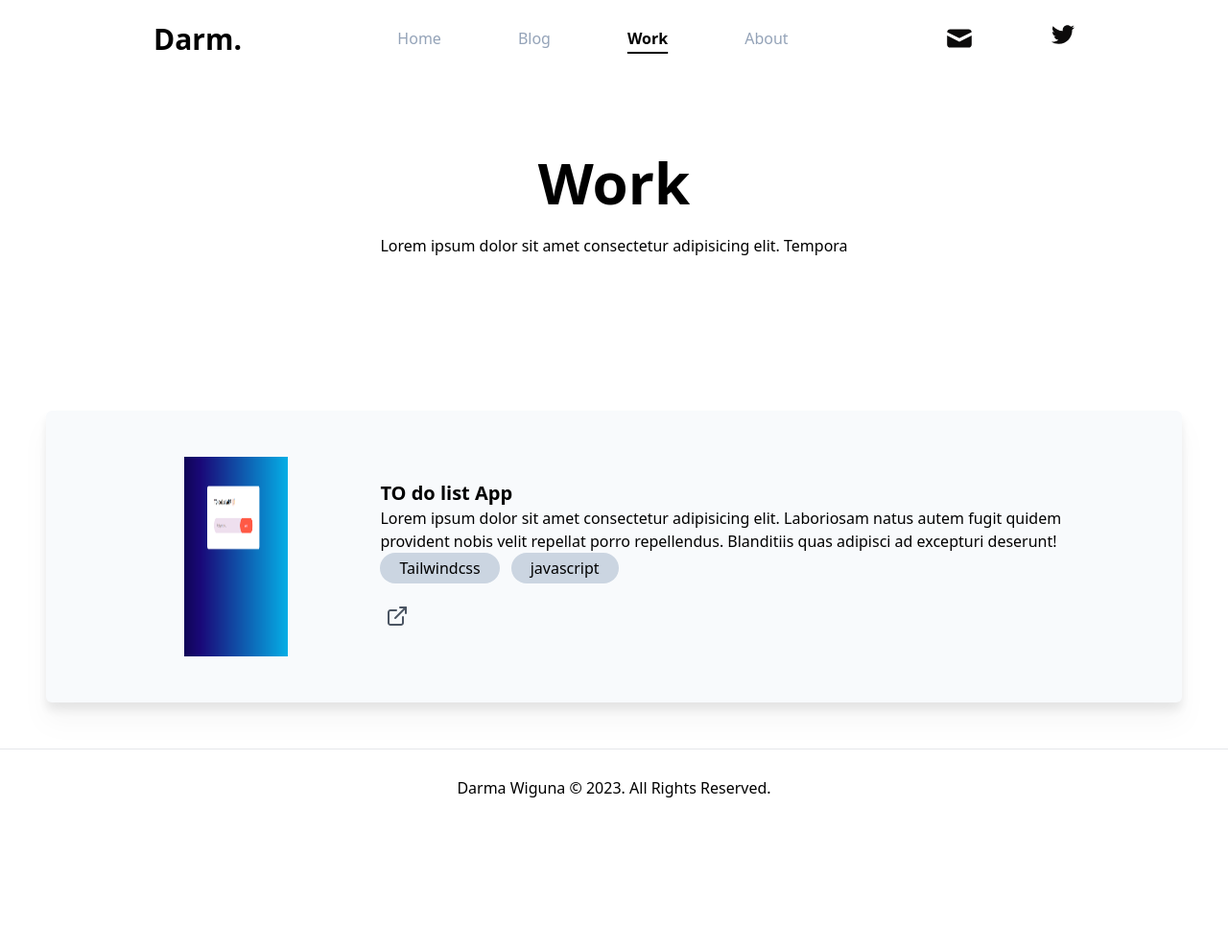
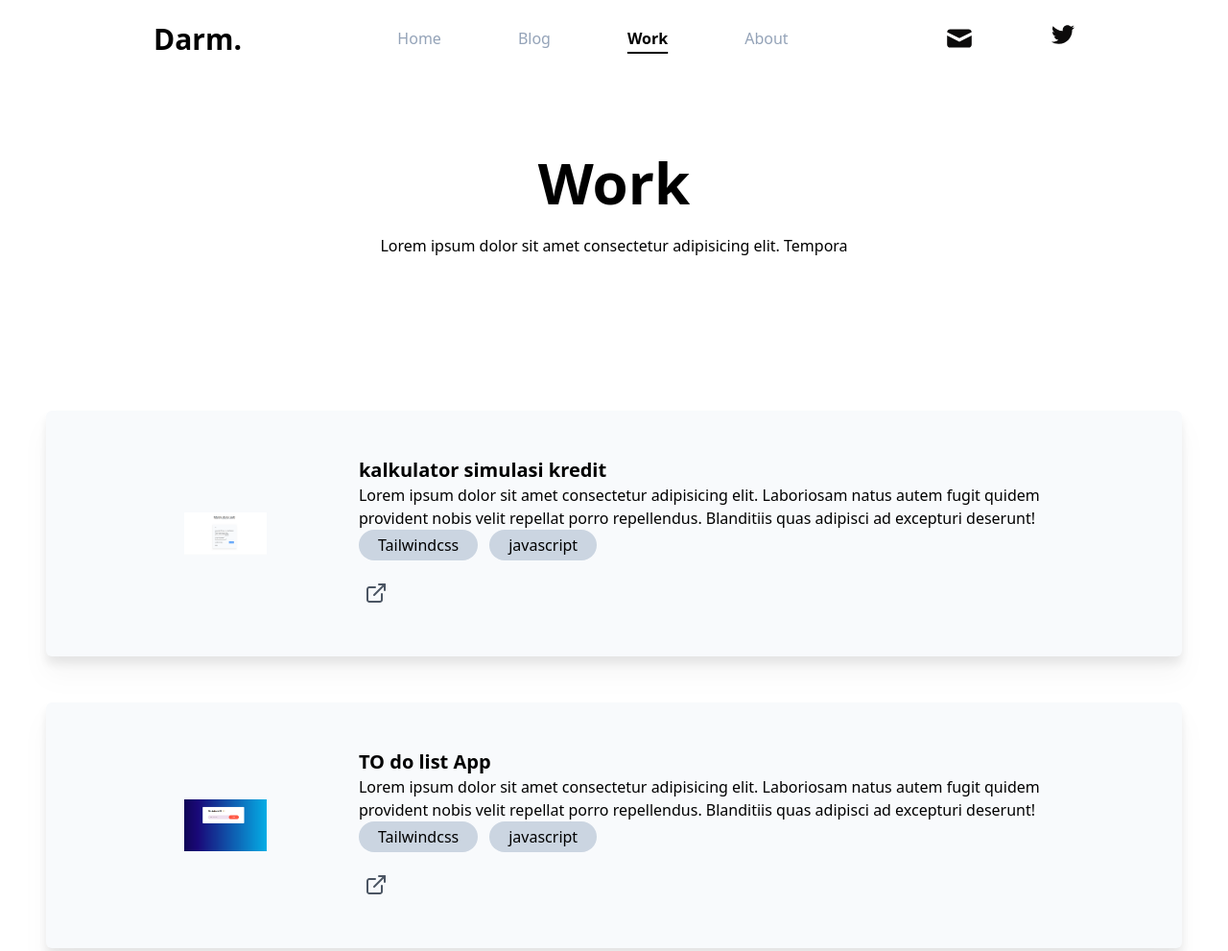
Before and after one commit to darmawguna/PortfolioWEB, a website: page work.html in a window 1280 px wide. Shown: the top 991 px of the page at 96% size. Before the commit the page ends 861 px from the top, so only its background shows below. Drawn offline with Linux system fonts and the light colour scheme.

Commit message:
menambahkan project baru ke page

```diff
--- a/work.html
+++ b/work.html
@@ -48,7 +48,33 @@
         class="flex justify-center items-center px-12 bg-slate-50 rounded-md m-12 drop-shadow-xl"
       >
         <div class="p-12 ml-12">
-          <img class="h-52 w-52" src="./src/img/todolist.png" alt="" />
+          <img class="w-40 " src="./src/img/kalkulator-app.png" alt="" />
+        </div>
+        <div class="p-12 flex flex-col justify-start items-start">
+          <h3 class="text-xl font-semibold">kalkulator simulasi kredit</h3>
+          <p>
+            Lorem ipsum dolor sit amet consectetur adipisicing elit. Laboriosam
+            natus autem fugit quidem provident nobis velit repellat porro
+            repellendus. Blanditiis quas adipisci ad excepturi deserunt!
+          </p>
+          <div class="flex gap-3 mb-4">
+            <p class="bg-slate-300 rounded-2xl py-1 px-5 bg-opacity-100">
+              Tailwindcss
+            </p>
+            <p class="bg-slate-300 rounded-2xl py-1 px-5 bg-opacity-100">
+              javascript
+            </p>
+          </div>
+          <a href="./kalkulator.html">
+            <img src="./src/img/go.svg" alt="" />
+          </a>
+        </div>
+      </div>
+      <div
+        class="flex justify-center items-center px-12 bg-slate-50 rounded-md m-12 drop-shadow-xl"
+      >
+        <div class="p-12 ml-12">
+          <img class="w-40" src="./src/img/todolist.png" alt="" />
         </div>
         <div class="p-12 flex flex-col justify-start items-start">
           <h3 class="text-xl font-semibold">TO do list App </h3>
```
Also changed, not shown: index.html (+3 -3 lines), src/css/style.css.
